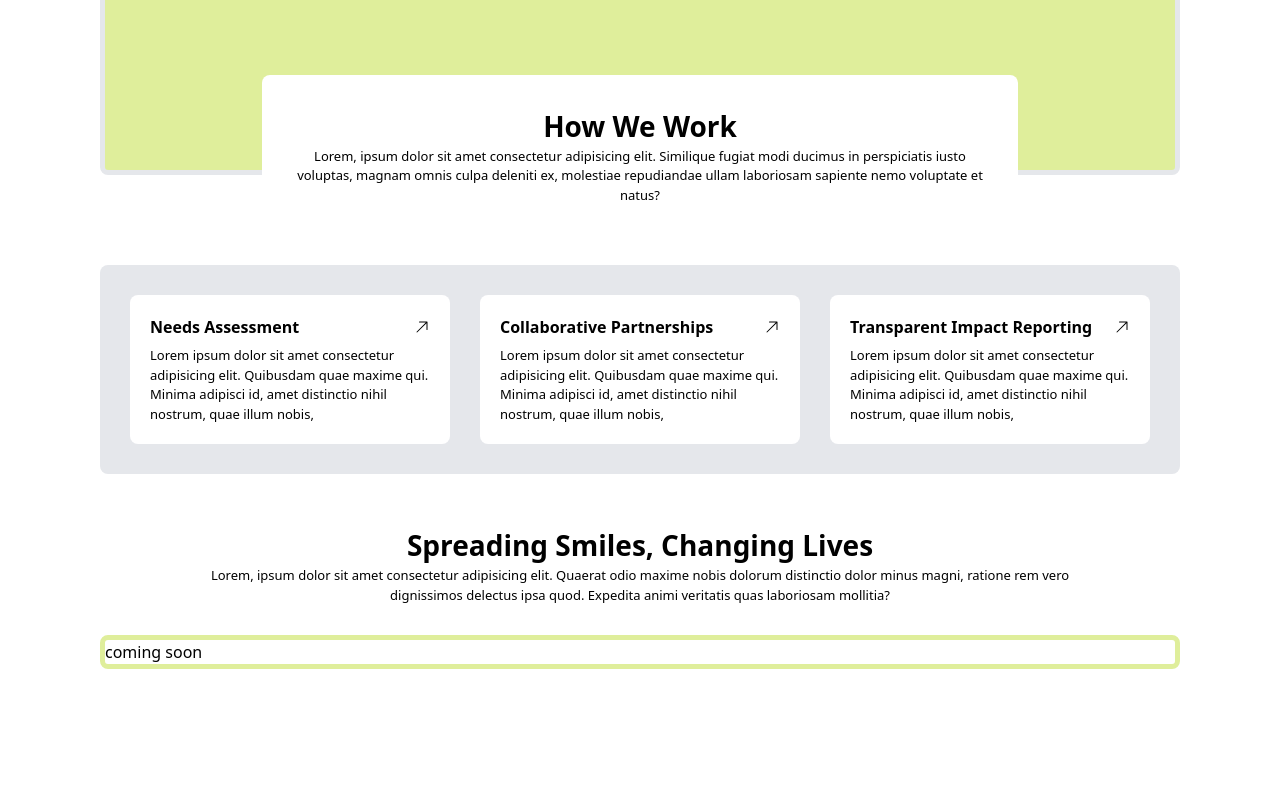
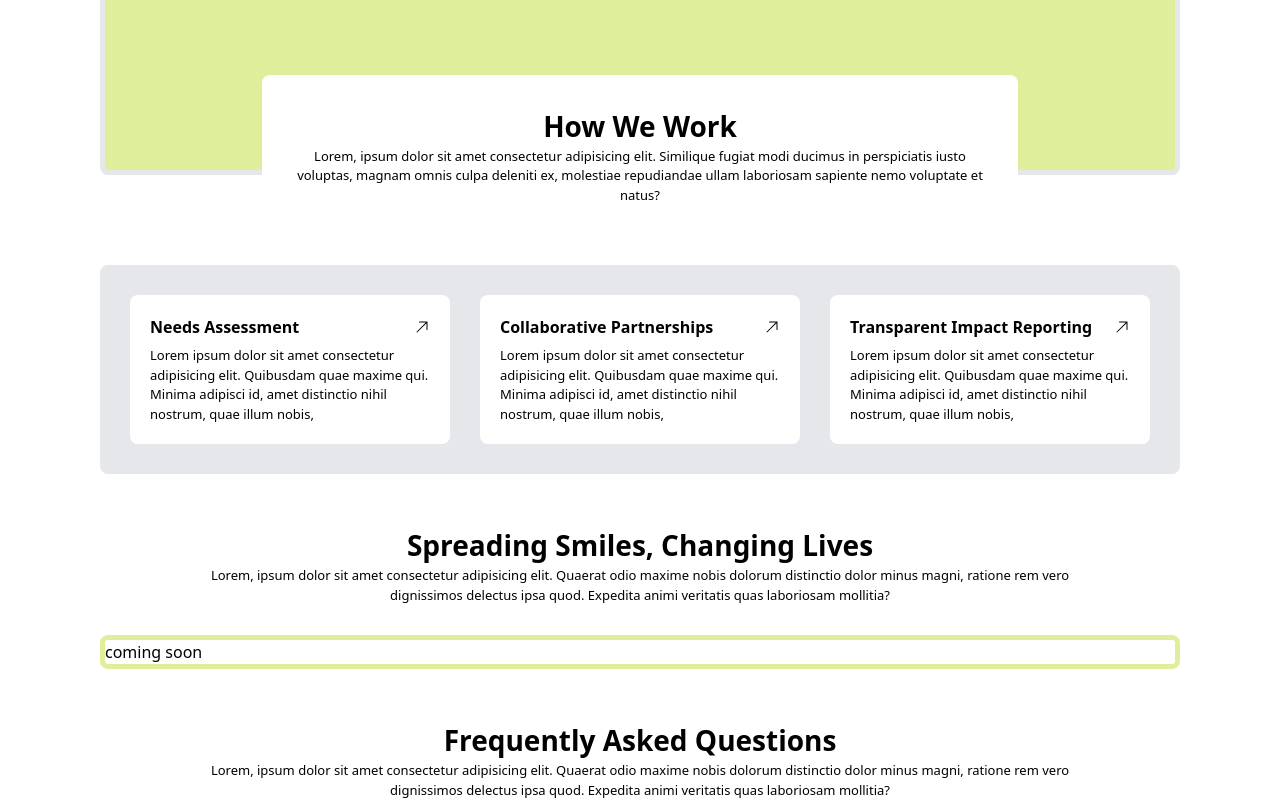
Before and after one commit to KenUdoudo/company, a React (Vite) app: page / in a window 1280 px wide. Shown: the part 3212-4012 px from the top of the page. Before the commit the page ends 3881 px from the top, so only its background shows below. Built offline with nearby package versions, Linux system fonts and the light colour scheme.

Commit message:
something wrong

```diff
--- a/src/components/Home/section7.jsx
+++ b/src/components/Home/section7.jsx
@@ -1,6 +1,15 @@
+import { FaPlus } from "react-icons/io";
+import { IoCloseSharp } from "react-icons/io5"
 const Section7 = () => {
     return (
-        <div></div>
+        <div className="mt-[50px] px-[50px]">
+            <div className="text-center">
+                <p className="text-[28px] font-semibold">Frequently Asked Questions</p>
+                <p className="text-[13px]">Lorem, ipsum dolor sit amet consectetur adipisicing elit. Quaerat odio maxime nobis dolorum distinctio dolor minus magni, ratione rem vero <br /> dignissimos delectus ipsa quod. Expedita animi veritatis quas laboriosam mollitia?</p>
+            </div>
+
+
+        </div>
     );
 }
 
```
